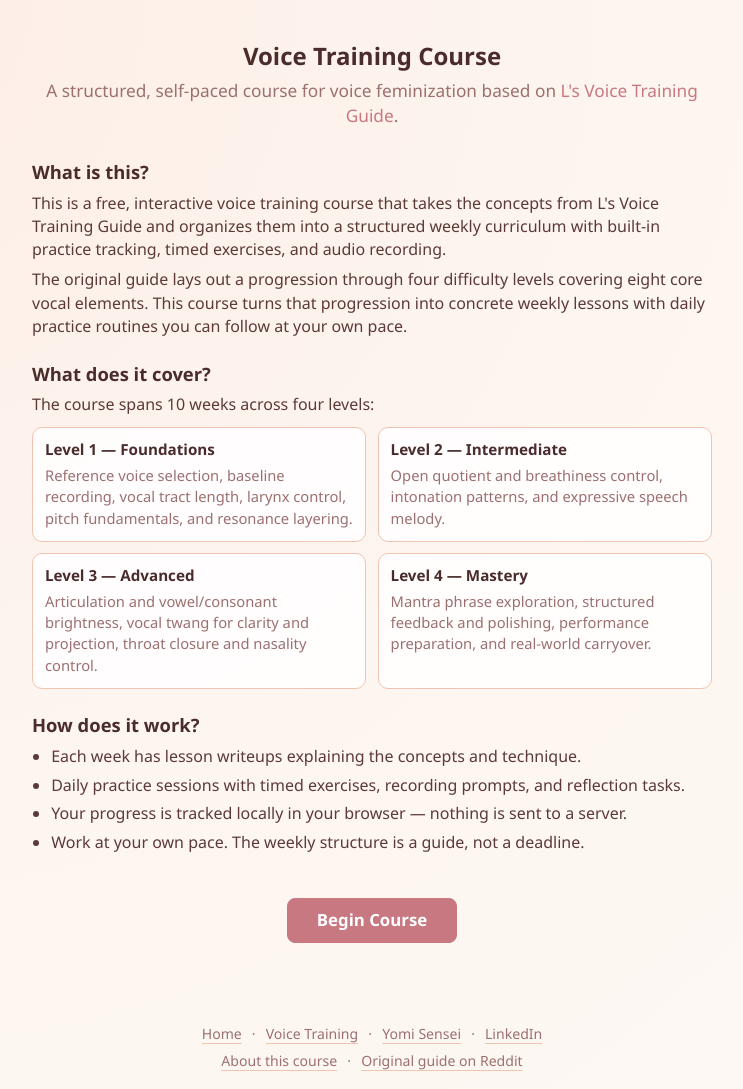
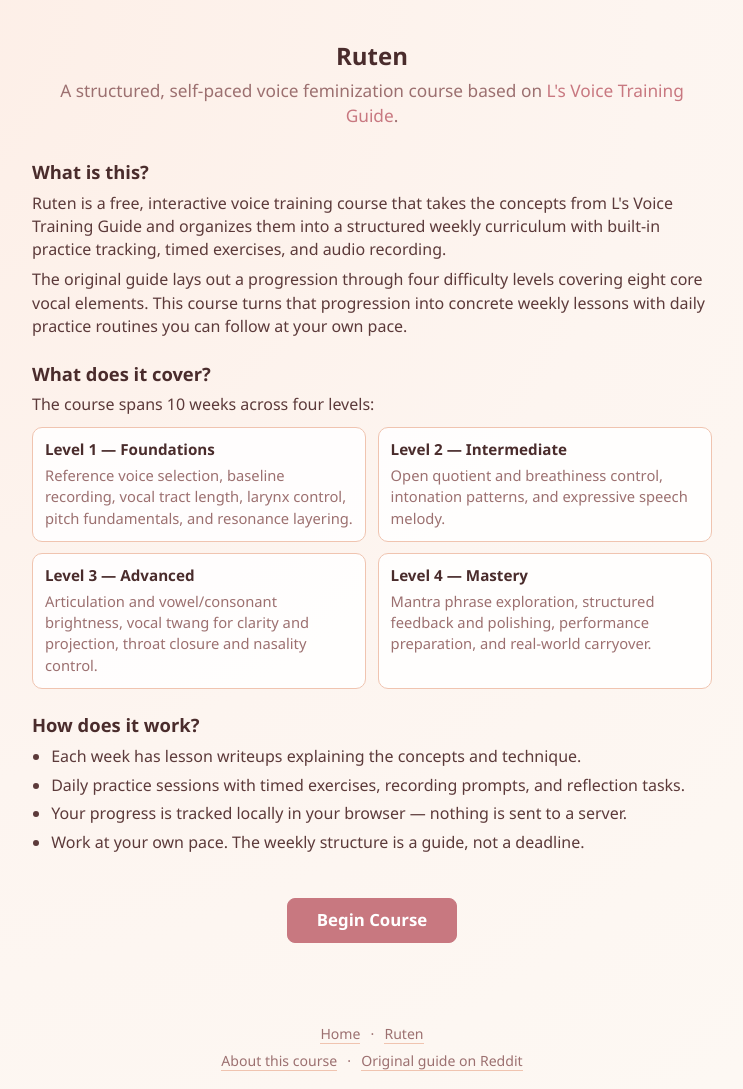
Before and after one commit to keanu-thakalath/keanu-thakalath.github.io, a SvelteKit app: page /voice-training/intro in a window 1280 px wide. Shown: the whole page, without its empty margins (268-1011 px from the left). Built offline with nearby package versions, Linux system fonts and the light colour scheme.

Commit message:
Rename voice training course to Ruten and hide personal links on course pages

```diff
--- a/src/routes/+layout.svelte
+++ b/src/routes/+layout.svelte
@@ -15,11 +15,13 @@
 	<div>
 		<a href="/">Home</a>
 		<span class="footer-sep">&middot;</span>
-		<a href="/voice-training">Voice Training</a>
-		<span class="footer-sep">&middot;</span>
-		<a href="https://yomisensei.net" target="_blank" rel="noreferrer">Yomi Sensei</a>
-		<span class="footer-sep">&middot;</span>
-		<a href="https://linkedin.com/in/keanu-thakalath" target="_blank" rel="noreferrer">LinkedIn</a>
+		<a href="/voice-training">Ruten</a>
+		{#if !data.currentRoute?.startsWith('/voice-training')}
+			<span class="footer-sep">&middot;</span>
+			<a href="https://yomisensei.net" target="_blank" rel="noreferrer">Yomi Sensei</a>
+			<span class="footer-sep">&middot;</span>
+			<a href="https://linkedin.com/in/keanu-thakalath" target="_blank" rel="noreferrer">LinkedIn</a>
+		{/if}
 	</div>
 	{#if data.currentRoute?.startsWith('/voice-training')}
 		<div>
--- a/src/routes/+page.svelte
+++ b/src/routes/+page.svelte
@@ -71,8 +71,8 @@
 					<span class="tech">Rust</span>
 				</div>
 				<a class="project-card" href="/voice-training">
-					<h3>Voice Training</h3>
-					<p>A structured course for voice feminization.</p>
+					<h3>Ruten</h3>
+					<p>A structured, fully local voice feminization course with practice tracking and timed exercises.</p>
 					<span class="tech">SvelteKit</span>
 				</a>
 			</div>
--- a/src/routes/voice-training/intro/+page.svelte
+++ b/src/routes/voice-training/intro/+page.svelte
@@ -13,14 +13,14 @@
 
 <section class="intro-page">
 	<div class="intro-hero">
-		<h1>Voice Training Course</h1>
-		<p class="intro-subtitle">A structured, self-paced course for voice feminization based on
+		<h1>Ruten</h1>
+		<p class="intro-subtitle">A structured, self-paced voice feminization course based on
 			<a href="https://old.reddit.com/r/transvoice/comments/d3cqqm/ls_voice_training_guide_level_4_for_mtf/" target="_blank" rel="noreferrer">L's Voice Training Guide</a>.</p>
 	</div>
 
 	<div class="intro-section">
 		<h2>What is this?</h2>
-		<p>This is a free, interactive voice training course that takes the concepts from L's Voice Training Guide and organizes them into a structured weekly curriculum with built-in practice tracking, timed exercises, and audio recording.</p>
+		<p>Ruten is a free, interactive voice training course that takes the concepts from L's Voice Training Guide and organizes them into a structured weekly curriculum with built-in practice tracking, timed exercises, and audio recording.</p>
 		<p>The original guide lays out a progression through four difficulty levels covering eight core vocal elements. This course turns that progression into concrete weekly lessons with daily practice routines you can follow at your own pace.</p>
 	</div>
 
```
Also changed, not shown: src/lib/voice-training/courseData.js.
